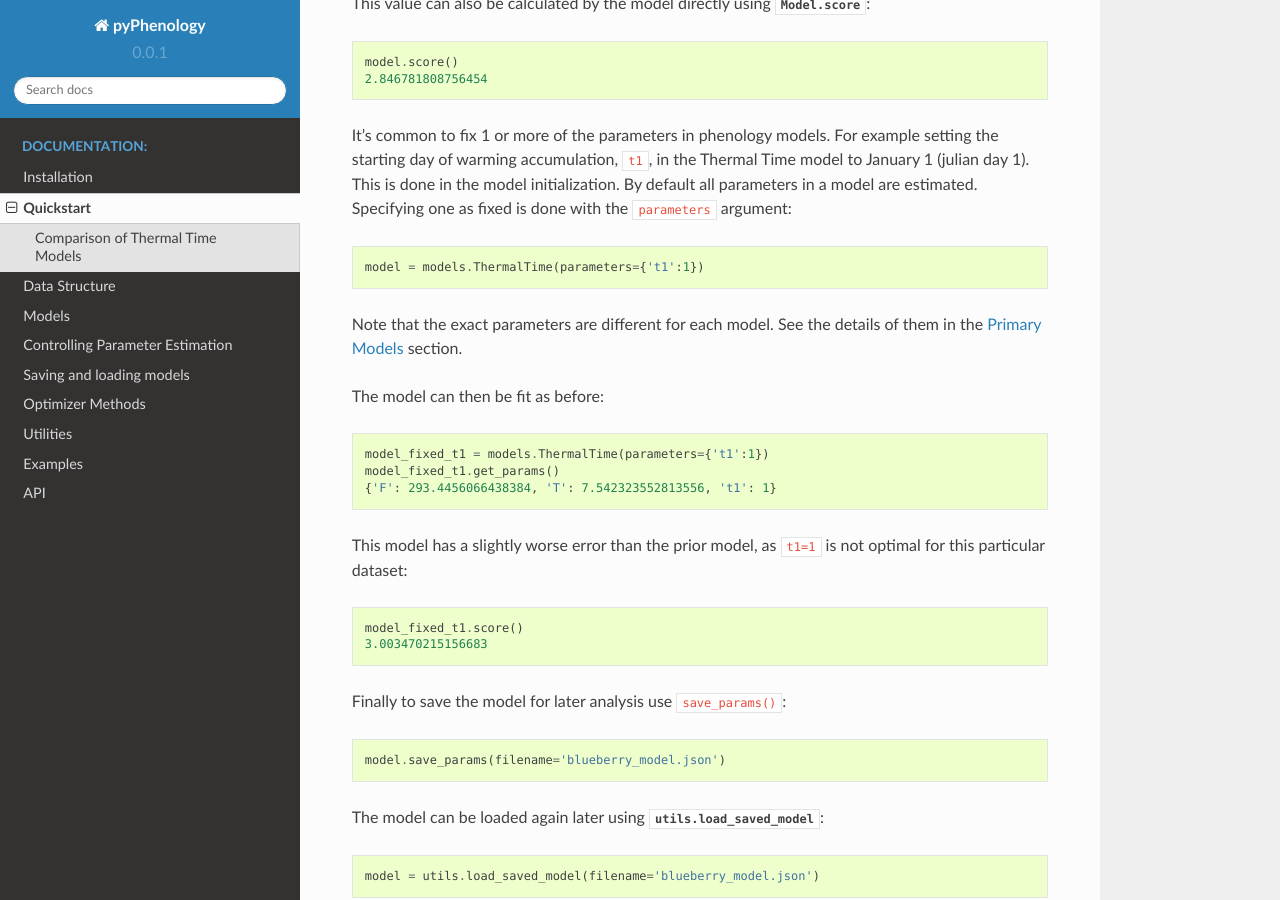
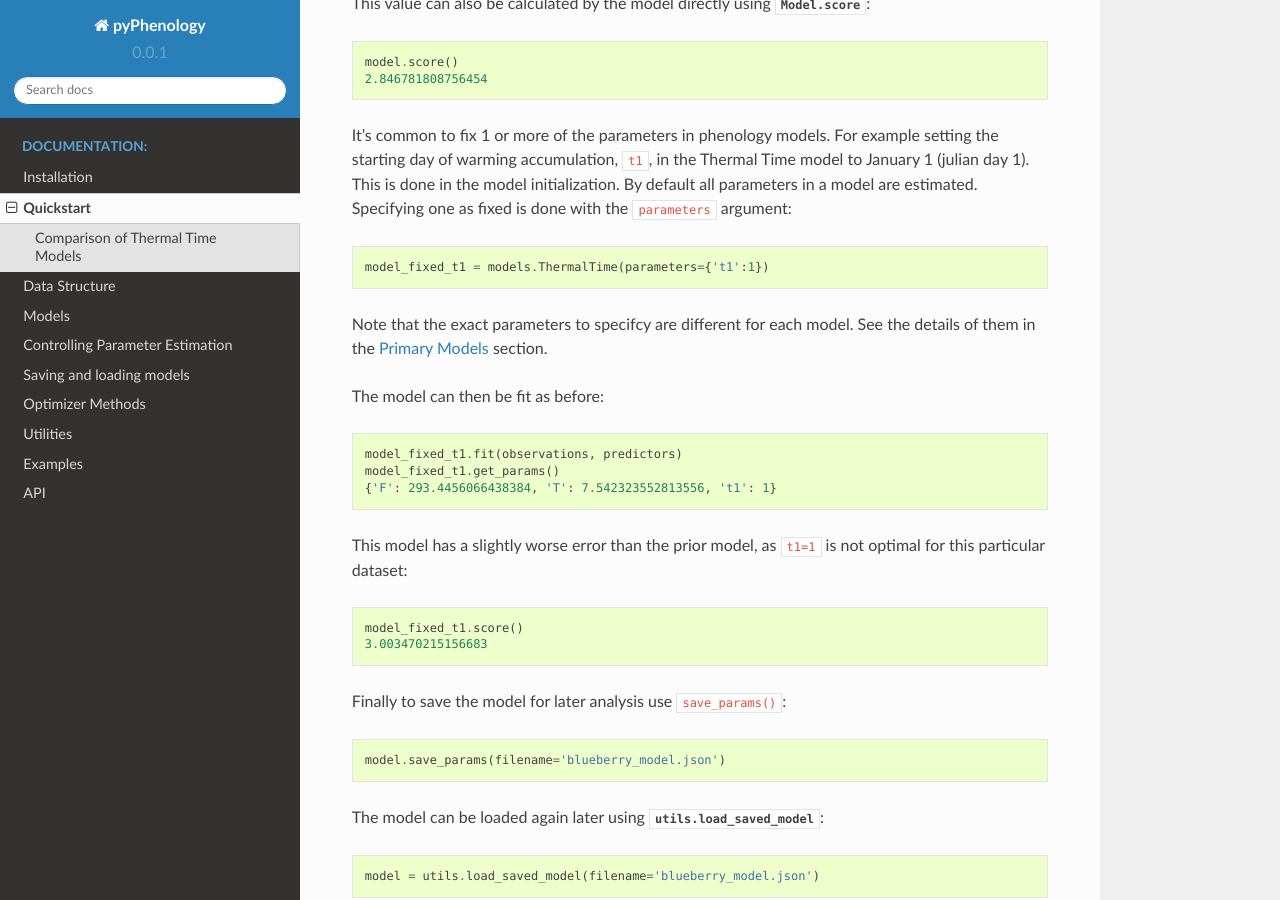
Before and after one commit to sdtaylor/pyPhenology, a Sphinx documentation site: the page built from docs/quickstart.rst, in a window 1280 px wide and 900 px high, scrolled down 1407 px. Built offline with Sphinx 7.4.7 and the Read the Docs theme 2.0.0, drawn with Linux system fonts in a browser that asks for light colours.

Commit message:
fix model details

```diff
--- a/docs/quickstart.rst
+++ b/docs/quickstart.rst
@@ -66,14 +66,14 @@ model to January 1 (julian day 1). This is done in the model initialization. By
 parameters in a model are estimated. Specifying one as fixed is done with the
 ``parameters`` argument::
 
-    model = models.ThermalTime(parameters={'t1':1})
+    model_fixed_t1 = models.ThermalTime(parameters={'t1':1})
 
-Note that the exact parameters are different for each model. See the details of
+Note that the exact parameters to specifcy are different for each model. See the details of
 them in the :ref:`Primary Models` section.
 
 The model can then be fit as before::
 
-    model_fixed_t1 = models.ThermalTime(parameters={'t1':1})
+    model_fixed_t1.fit(observations, predictors)
     model_fixed_t1.get_params()
     {'F': 293.4456066438384, 'T': 7.542323552813556, 't1': 1}
 
```
